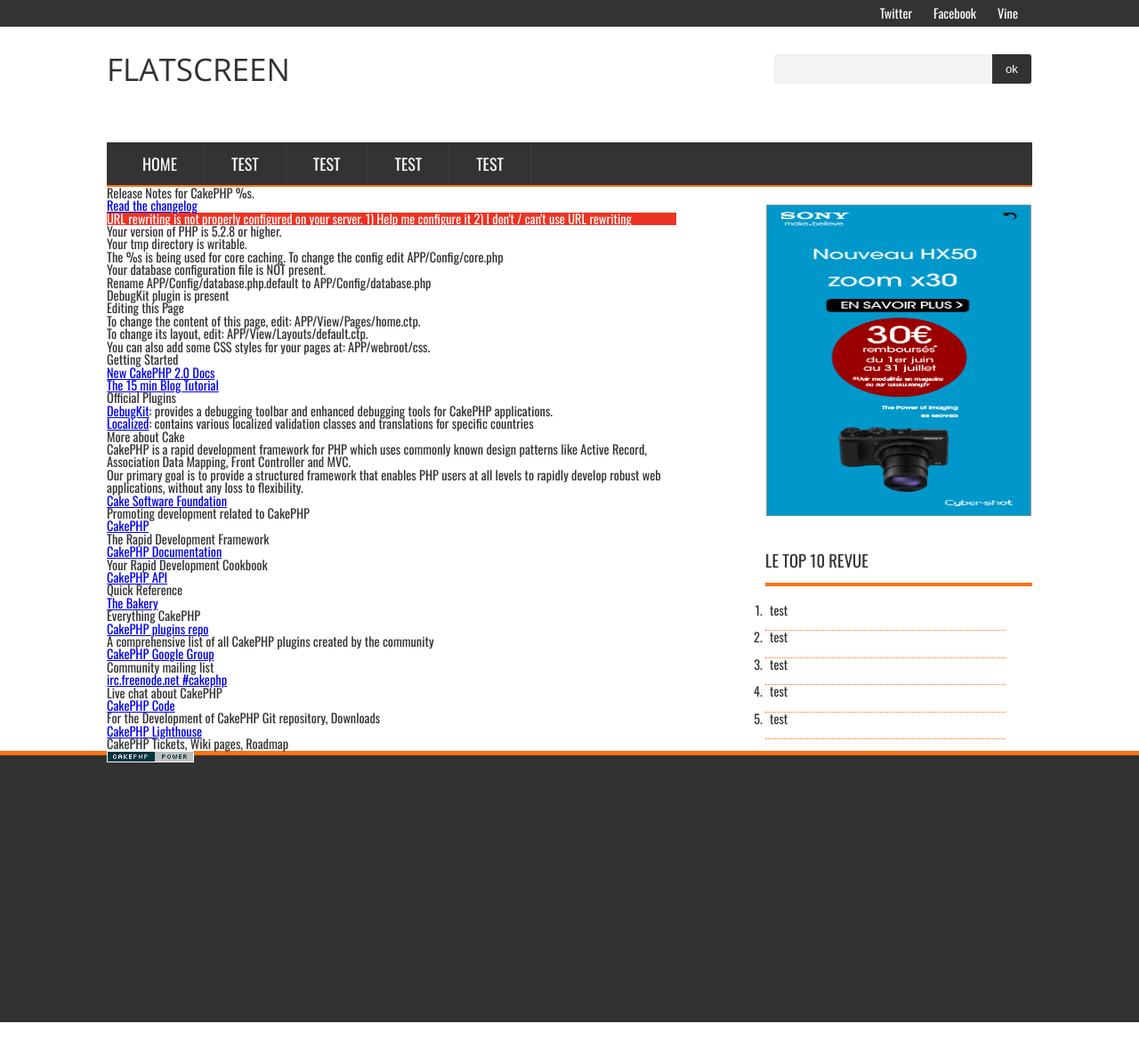
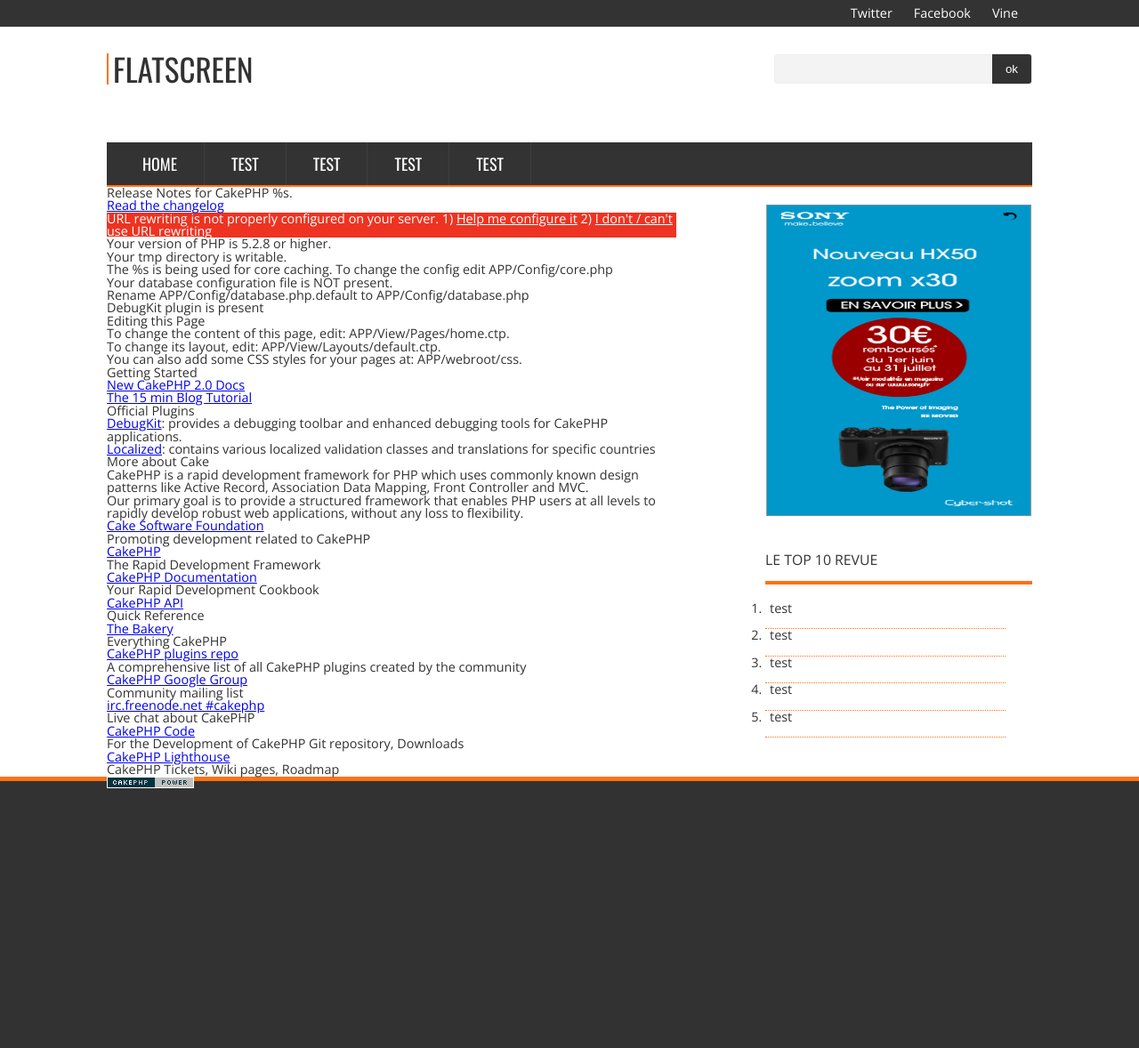
Before and after one commit to chris-virgal/screen, a CakePHP app: the page made by app/View/Pages/home.ctp in a window 1280 px wide. Shown: the whole page at 89% size. Before the commit the page ends 1149 px from the top, so only its background shows below. Run offline with PHP 8.4 and a stand-in for CakePHP, Linux system fonts and the light colour scheme; the template is opened without the code that fills it, so the values that code supplies are empty; some libraries are stand-ins or nearby versions.

Commit message:
modifs design

```diff
--- a/app/webroot/sass/sass/screen.scss
+++ b/app/webroot/sass/sass/screen.scss
@@ -13,7 +13,7 @@
 
 
 
-body{font-family: 'Oswald', sans-serif;color: #323232;margin: auto;font-size: .9em;}
+body{font-family: 'Open Sans', sans-serif;color: #323232;margin: auto;font-size: .9em;}
 .clear{clear: both;line-height: 2px;}
 .navMain{
 	background-color: #333333;
@@ -33,6 +33,7 @@
 				display: block;
 				text-decoration: none;
 				text-transform: uppercase;
+				font-family: 'Oswald', sans-serif;
 			}
 		}
 	}
@@ -43,10 +44,10 @@
 		width: 1040px;
 		margin: auto;
 		h1{
-			font-family: 'Open Sans', sans-serif;
 			font-size: 20px;
 			color: #fff;
 			float: left;
+			font-family: 'Oswald', sans-serif;
 			}
 		ul{
 			float: right;
@@ -94,10 +95,12 @@
 			margin: auto;
 			padding: 20px 0;
 			h1{
-				font-family: 'Open Sans', sans-serif;
 				font-size: 35px;
     			text-transform: uppercase;
     			float: left;
+    			font-family: 'Oswald', sans-serif;
+    			 border-left: 2px solid #FF7113;
+    			 padding-left: 5px;
 			}
 
 		}
@@ -130,7 +133,7 @@
 			 h2{
 			 	color: #333333;
 			 	text-transform: uppercase;
-			 	font-size: 1.3em;
+			 	font-size: 1.1em;
 			 	padding-bottom: 15px;
 			 	border-bottom: 4px solid #FF7113;
 			 }
```
Also changed, not shown: app/webroot/css/screen.css, app/webroot/sass/sass/screen.css.
